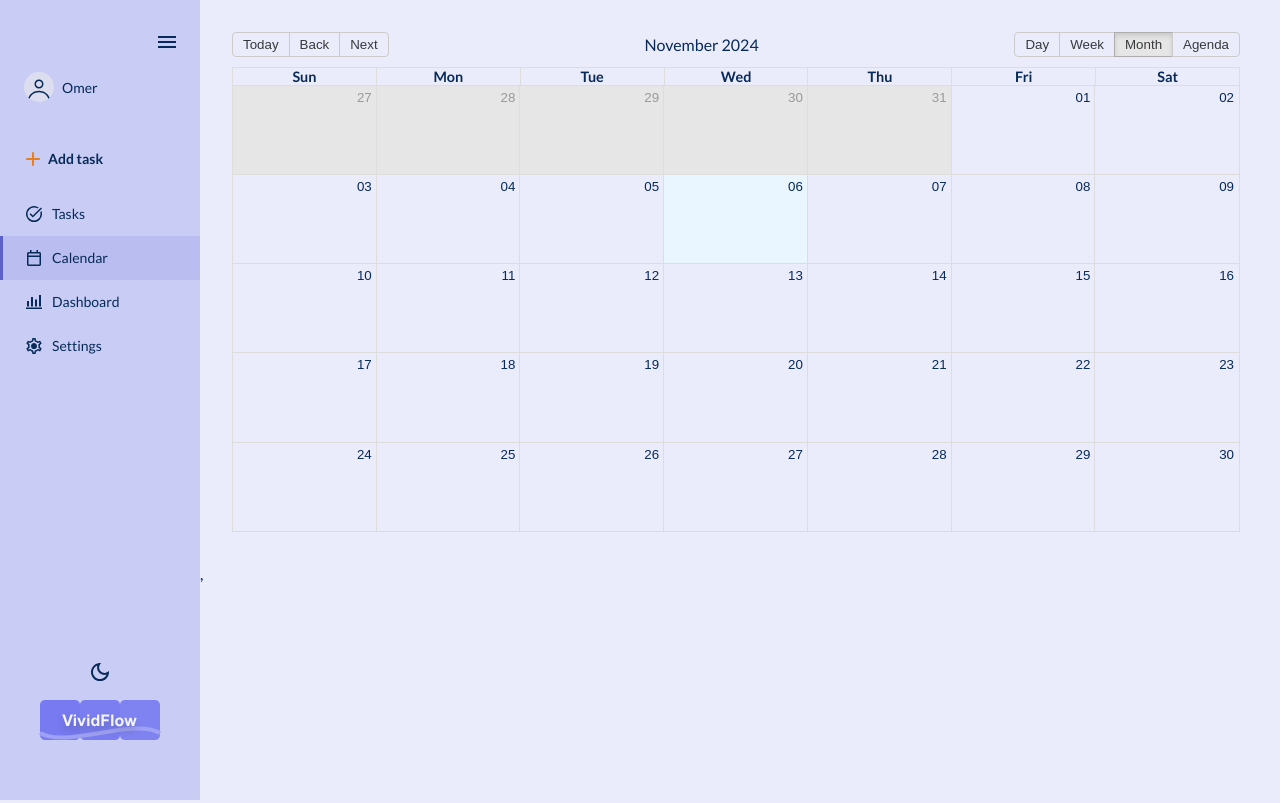
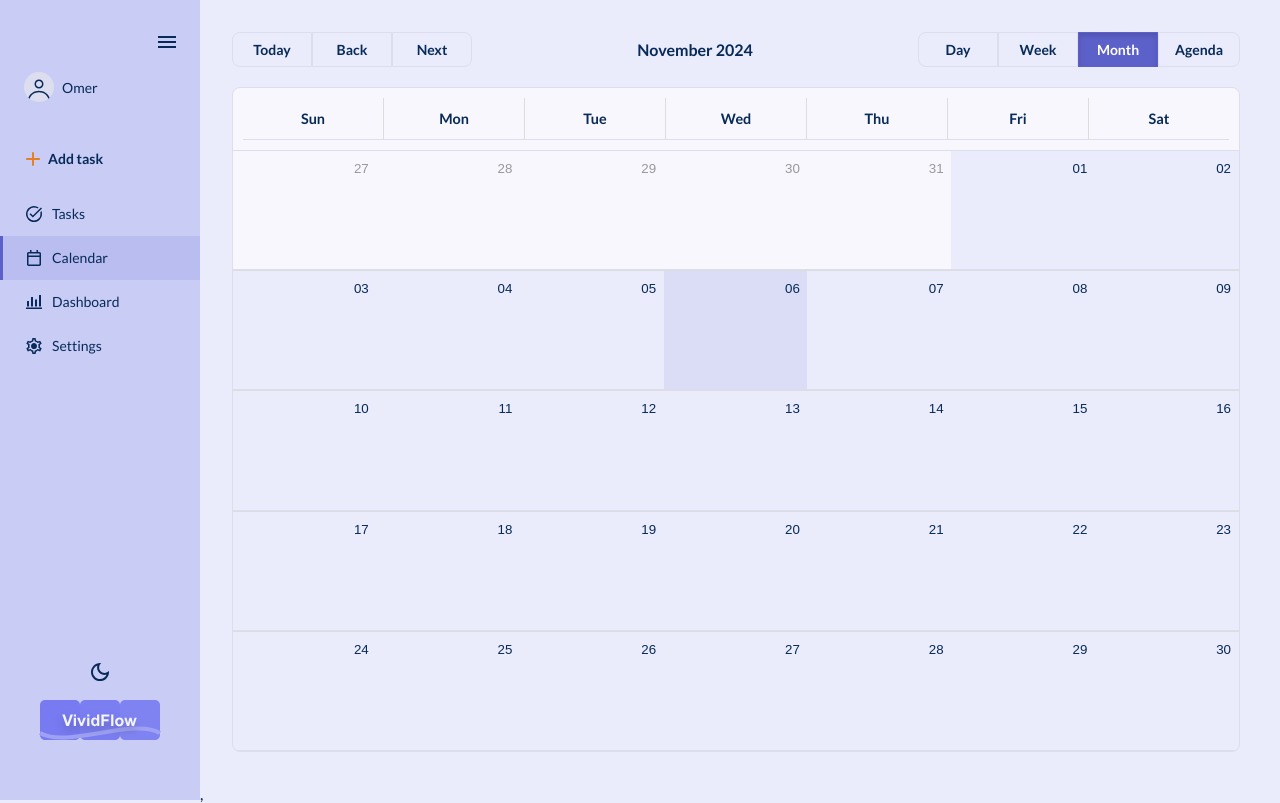
Before and after one commit to omerme13/vividflow, a React (Vite) app: page /calendar in a window 1280 px wide. Built offline with nearby package versions, Linux system fonts and the light colour scheme.

Commit message:
style(calendar): custom styles

```diff
--- a/src/pages/CalendarPage/CalendarPage.scss
+++ b/src/pages/CalendarPage/CalendarPage.scss
@@ -1,3 +1,250 @@
 .calendar-page {
-	padding: 3.2rem;
+    padding: 3.2rem;
+
+    .rbc-calendar {
+        height: 90vh;
+        font-family: var(--font-family-main);
+        color: var(--color-main-text);
+    }
+
+    .rbc-toolbar {
+        display: flex;
+        align-items: center;
+        margin-bottom: 2rem;
+
+        button {
+            color: var(--color-main-text);
+            background: transparent;
+            border: 1px solid var(--color-purple-30);
+            padding: 0.8rem 1.6rem;
+            border-radius: 0.8rem;
+            font-size: var(--font-size-menu);
+            font-family: var(--font-family-main);
+            font-weight: var(--font-weight-bold);
+            transition: 0.1s;
+            min-width: 8rem;
+			cursor: pointer;
+
+            &:hover {
+                background-color: var(--color-cta-lighter);
+            }
+
+            &.rbc-active {
+                background-color: var(--color-cta);
+                color: var(--color-card-background);
+                border-color: var(--color-cta);
+
+                &:hover {
+                    background-color: var(--color-cta-hover);
+                }
+            }
+        }
+
+        .rbc-toolbar-label {
+            flex: 1;
+            font-size: var(--font-size-main);
+            font-weight: var(--font-weight-bold);
+            color: var(--color-main-text);
+            text-align: center;
+        }
+
+        .rbc-btn-group {
+            display: flex;
+
+            button {
+                position: relative;
+                margin: 0;
+
+                &:first-child:not(:last-child) {
+                    border-top-right-radius: 0;
+                    border-bottom-right-radius: 0;
+                }
+
+                &:last-child:not(:first-child) {
+                    border-top-left-radius: 0;
+                    border-bottom-left-radius: 0;
+                }
+
+                &:not(:first-child):not(:last-child) {
+                    border-radius: 0;
+
+                }
+            }
+        }
+    }
+
+    .rbc-month {
+        &-view {
+            border: 1px solid var(--color-purple-30);
+            border-radius: 0.8rem;
+            overflow: hidden;
+        }
+
+        &-row {
+            border-bottom: 1px solid var(--color-purple-30);
+        }
+
+        &-header {
+            padding: 1rem;
+            background-color: var(--color-purple-10);
+            border-bottom: 1px solid var(--color-purple-30);
+        }
+    }
+
+    .rbc-header {
+        padding: 1.2rem;
+        font-weight: var(--font-weight-bold);
+        color: var(--color-main-text);
+        border-bottom: 1px solid var(--color-purple-30);
+        background-color: var(--color-purple-10);
+    }
+
+    .rbc-date-cell {
+        padding: 0.8rem;
+        font-size: var(--font-size-menu);
+
+        &--off-range {
+            color: var(--color-purple-40);
+        }
+    }
+
+    .rbc-event {
+        background-color: var(--color-cta);
+        border: none;
+        border-radius: 0.8rem;
+        padding: 0.4rem 0.8rem;
+        color: var(--color-card-background);
+
+        &--selected {
+            background-color: var(--color-cta-hover);
+        }
+
+        &__label {
+            font-size: var(--font-size-menu);
+            font-weight: var(--font-weight-bold);
+        }
+
+        &__content {
+            margin-top: 0.4rem;
+            font-size: 1.2rem;
+        }
+    }
+
+    .rbc-today {
+        background-color: var(--color-cta-lighter);
+    }
+
+    .rbc-time {
+        &-view {
+            border: 1px solid var(--color-purple-30);
+            border-radius: 0.8rem;
+            overflow: hidden;
+
+            .rbc-time-content {
+                border-top: 1px solid var(--color-purple-30);
+
+                .rbc-time-column {
+                    border-left: none;
+                }
+
+                .rbc-day-slot {
+                    .rbc-time-slot {
+                        border-top: none;
+                    }
+                }
+            }
+        }
+
+        &-header {
+            border-bottom: 1px solid var(--color-purple-30);
+            background-color: var(--color-purple-10);
+        }
+
+        &-slot {
+            color: var(--color-main-text);
+
+            &__label {
+                font-size: var(--font-size-menu);
+            }
+        }
+
+        &-gutter {
+            background-color: var(--color-purple-10);
+        }
+    }
+
+    .rbc-agenda {
+        &-view {
+            border: 1px solid var(--color-purple-30);
+            border-radius: 0.8rem;
+            overflow: hidden;
+        }
+
+        &-table {
+            border-spacing: 0;
+            border-collapse: collapse;
+
+            th, td {
+                padding: 1.2rem;
+                border-bottom: 1px solid var(--color-purple-30);
+            }
+
+            thead th {
+                background-color: var(--color-purple-10);
+                font-weight: var(--font-weight-bold);
+            }
+        }
+
+        &-time-cell {
+            font-size: var(--font-size-menu);
+            color: var(--color-main-text);
+        }
+
+        &-event-cell {
+            font-weight: var(--font-weight-bold);
+        }
+    }
+
+    .rbc-off-range-bg {
+        background-color: var(--color-purple-10);
+    }
+
+    .rbc-row {
+        &-content {
+            border-bottom: none;
+        }
+
+        &-bg {
+            .rbc-day-bg {
+                border-left: none;
+                &+ .rbc-day-bg {
+                    border-left: none;
+                }
+            }
+        }
+
+        &-segment {
+            padding: 0.2rem;
+        }
+    }
+
+    .rbc-month-view {
+        .rbc-day-bg + .rbc-day-bg {
+            border-left: none;
+        }
+    }
+
+    .rbc-timeslot-group {
+        border-bottom: none;
+    }
+
+    .rbc-time-content {
+        > * + * > * {
+            border-left: none;
+        }
+    }
+
+    .rbc-day-slot .rbc-time-slot {
+        border-top: none;
+    }
 }
--- a/src/pages/CalendarPage/CalendarPage.tsx
+++ b/src/pages/CalendarPage/CalendarPage.tsx
@@ -1,6 +1,6 @@
 import { Calendar, dateFnsLocalizer, View } from "react-big-calendar";
 import { CalendarViewMode } from "@/types/calendar";
-import { format, parse, startOfWeek, getDay } from "date-fns";
+import { format, parse, startOfWeek, getDay, setHours } from "date-fns";
 import { enUS } from "date-fns/locale";
 import { useCalendar } from "@/context/CalendarContext";
 import { DEFAULT_CALENDAR_PREFERENCES } from "@/utils/constants";
@@ -9,7 +9,7 @@ import "react-big-calendar/lib/css/react-big-calendar.css";
 import "./CalendarPage.scss";
 
 export default function CalendarPage() {
-	const { events, currentView, setCurrentView, selectedDate, setSelectedDate } = useCalendar();
+    const { events, currentView, setCurrentView, selectedDate, setSelectedDate, workingHours } = useCalendar();
 
     const locales = {
         "en-US": enUS,
@@ -30,13 +30,13 @@ export default function CalendarPage() {
                 events={events}
                 startAccessor="start"
                 endAccessor="end"
-                style={{ height: 500 }}
                 view={currentView}
                 onView={(view: View) => setCurrentView(view)}
                 views={Object.values(CalendarViewMode)}
                 date={selectedDate}
                 onNavigate={(date: Date) => setSelectedDate(date)}
                 defaultView={DEFAULT_CALENDAR_PREFERENCES.currentView}
+                scrollToTime={setHours(new Date(), workingHours.start)}
             />
         </div>
     );
```
Lines whose indentation alone changed are shown as unchanged.
